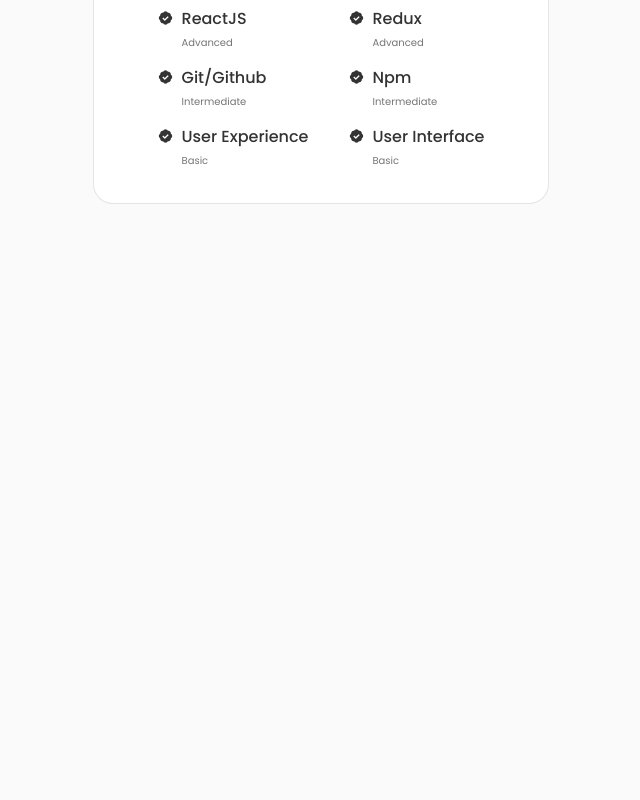
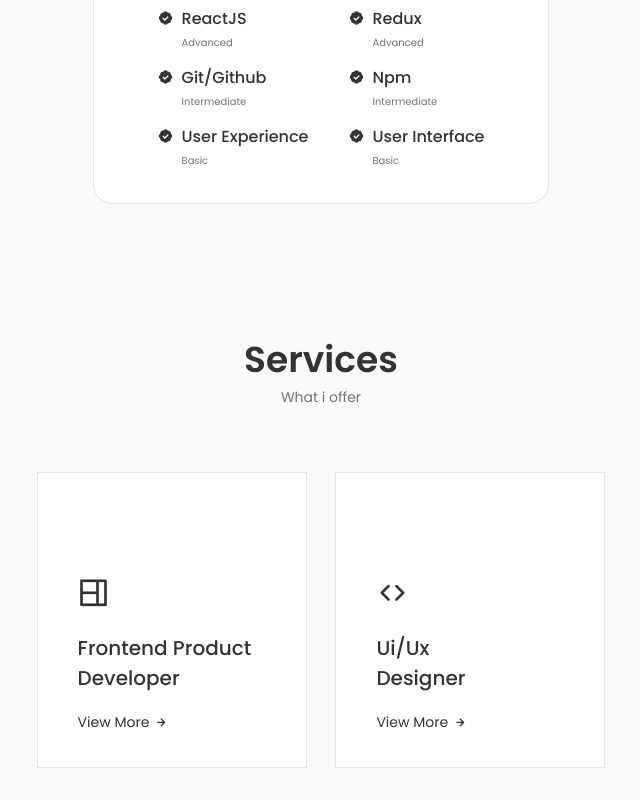
Before and after one commit to yahya-1/Portfolio-ReactJS, a React (Create React App) app: page / in a window 1280 px wide. Shown: the part 1687-2487 px from the top of the page, without its empty margins (319-959 px from the left). Before the commit the page ends 1923 px from the top, so only its background shows below. Built offline with nearby package versions, Linux system fonts and the light colour scheme.

Commit message:
Create a services section that contains my services in the frontend field with the end of the section's style. relate #14

```diff
--- a/src/App.css
+++ b/src/App.css
@@ -195,7 +195,7 @@
 /* For medium devices */
 @media screen and (max-width:768px) {
   body {
-    margin: 0 0 var(--header-hight) 0;
+    margin: 0 0 var(--header-height) 0;
   }
 
   .section {
--- a/src/App.js
+++ b/src/App.js
@@ -3,6 +3,7 @@
 import About from './components/about/About';
 import Header from './components/header/Header';
 import Home from './components/home/Home';
+import Services from './components/services/Services';
 import Skills from './components/skills/Skills';
 
 function App() {
@@ -14,6 +15,7 @@
         <Home />
         <About />
         <Skills />
+        <Services />
       </main>
     </>
   );
--- /dev/null
+++ b/src/components/services/Services.jsx
@@ -0,0 +1,114 @@
+import React, { useState } from 'react'
+import "./services.css"
+
+const Services = () => {
+    const [toggleState, setToggleState] = useState(0)
+
+    const toggleTab = (index) => {
+        setToggleState(index)
+    }
+    return (
+        <section className='services section' id='services'>
+            <h2 className='section__title'>Services</h2>
+            <span className='section__subtitle'>What i offer</span>
+
+            <div className='services__container container grid'>
+                <div className='services__content'>
+                    <div>
+                        <i className='uil uil-web-grid services__icon'></i>
+                        <h3 className='services__title'>Frontend Product  <br /> Developer</h3>
+                    </div>
+
+                    <span className='services__button' onClick={() => toggleTab(1)}>View More
+                        <i className='uil uil-arrow-right services__button-icon'></i>
+                    </span>
+
+                    <div className={toggleState === 1 ? "services__modal active__modal" : "services__modal"}>
+                        <div className='services__modal-content'>
+                            <i className='uil uil-times services_modal-close' onClick={() => toggleTab(0)} ></i>
+
+                            <h3 className='services__modal-title'>Frontend Product Developer</h3>
+                            <p className='services_modal-description'>
+                                service with more than two years of experience delivering high
+                                quality work to clients and businesses.
+                            </p>
+
+                            <ul className='services__modal-services grid'>
+                                <li className='services__modal-service'>
+                                    <i className='uil uil-check-circle services__modal-icon'></i>
+                                    <p className='services__modal-info'>
+                                        I develop the user interface.
+                                    </p>
+                                </li>
+
+                                <li className='services__modal-service'>
+                                    <i className='uil uil-check-circle services__modal-icon'></i>
+                                    <p className='services__modal-info'>
+                                        Web page development.
+                                    </p>
+                                </li>
+
+                                <li className='services__modal-service'>
+                                    <i className='uil uil-check-circle services__modal-icon'></i>
+                                    <p className='services__modal-info'>
+                                        Dealing with React js library and including offices in npm for React js.
+                                    </p>
+                                </li>
+                            </ul>
+
+                        </div>
+                    </div>
+                </div>
+
+                <div className='services__content'>
+                    <div>
+                        <i className='uil uil-arrow services__icon'></i>
+                        <h3 className='services__title'>Ui/Ux <br /> Designer</h3>
+                    </div>
+
+                    <span className='services__button' onClick={() => toggleTab(2)}>View More
+                        <i className='uil uil-arrow-right services__button-icon'></i>
+                    </span>
+
+                    <div className={toggleState === 2 ? "services__modal active__modal" : "services__modal"}>
+                        <div className='services__modal-content'>
+                            <i className='uil uil-times services_modal-close' onClick={() => toggleTab(0)}></i>
+
+                            <h3 className='services__modal-title'>Ui/Ux Designer</h3>
+                            <p className='services_modal-description'>
+                                Service with more than 3 years of experience.Providing quality work to
+                                clients and companies.
+                            </p>
+
+                            <ul className='services__modal-services grid'>
+                                <li className='services__modal-service'>
+                                    <i className='uil uil-check-circle services__modal-icon'></i>
+                                    <p className='services__modal-info'>
+                                        I create ux element interactions.
+                                    </p>
+                                </li>
+
+                                <li className='services__modal-service'>
+                                    <i className='uil uil-check-circle services__modal-icon'></i>
+                                    <p className='services__modal-info'>
+                                        I do consistent and modern user interfaces (ui).
+                                    </p>
+                                </li>
+
+                                <li className='services__modal-service'>
+                                    <i className='uil uil-check-circle services__modal-icon'></i>
+                                    <p className='services__modal-info'>
+                                        Design and mockups of products for companies.
+                                    </p>
+                                </li>
+                            </ul>
+
+                        </div>
+                    </div>
+                </div>
+            </div>
+        </section>
+    )
+}
+
+export default Services
--- /dev/null
+++ b/src/components/services/services.css
@@ -0,0 +1,165 @@
+.services__container {
+    grid-template-columns: repeat(2, 270px);
+    justify-content: center;
+    column-gap: 1.8rem;
+}
+
+.services__content {
+    position: relative;
+    border: 1px solid rgba(0, 0, 0, 0.1);
+    background-color: var(--container-color);
+    padding: 6rem 0 2rem 2.5rem;
+}
+
+.services__icon {
+    display: block;
+    font-size: 2rem;
+    color: var(--title-color);
+    margin-bottom: var(--mb-1);
+}
+
+.services__title {
+    font-size: var(--h3-font-size);
+    margin-bottom: var(--mb-1);
+    font-weight: var(--font-medium);
+}
+
+.services__button {
+    color: var(--title-color);
+    font-size: var(--small-font-size);
+    display: inline-flex;
+    align-items: center;
+    column-gap: 0.25rem;
+    cursor: pointer;
+}
+
+.services__button-icon {
+    font-size: 1rem;
+    transition: 0.3s;
+}
+
+.services__button:hover .services__button-icon {
+    transform: translateX(0.25rem);
+}
+
+.services__modal {
+    position: fixed;
+    top: 0;
+    right: 0;
+    left: 0;
+    bottom: 0;
+    background-color: rgba(0, 0, 0, 0.5);
+    z-index: var(--z-modal);
+    display: flex;
+    justify-content: center;
+    align-items: center;
+    padding: 0 1rem;
+    opacity: 0;
+    visibility: hidden;
+    transition: .3s
+}
+
+.services__modal-content {
+    width: 500px;
+    position: relative;
+    background-color: var(--container-color);
+    padding: 4.5rem 2.5rem 2.5rem;
+    border-radius: 1.5rem;
+}
+
+.services_modal-close {
+    position: absolute;
+    top: 1.5rem;
+    right: 1.5rem;
+    font-size: 1.5rem;
+    color: var(--title-color);
+    cursor: pointer;
+}
+
+.services__modal-title,
+.services__modal-description {
+    text-align: center;
+}
+
+.services__modal-title {
+    font-size: var(--h3-font-size);
+    font-weight: var(--font-medium);
+    margin-bottom: var(--mb-1);
+}
+
+.services__modal-description {
+    font-size: var(--small-font-size);
+    padding: 0 3.5rem;
+    margin-bottom: var(--mb-2);
+}
+
+.services__modal-services {
+    row-gap: 0.75rem;
+}
+
+
+.services__modal-service {
+    display: flex;
+    align-items: center;
+    column-gap: .5rem;
+}
+
+.services__modal-icon {
+    color: var(--title-color);
+    font-size: 1.1rem;
+}
+
+.services__modal-info {
+    font-size: var(--small-font-size);
+}
+
+/* Active Modal*/
+.active__modal {
+    opacity: 1;
+    visibility: visible;
+}
+
+
+/* ========== BREAKPOINTS ========== */
+/* For large devices */
+@media screen and (max-width:992px) {
+    .services__container {
+        grid-template-columns: repeat(2, 218px);
+    }
+}
+
+/* For medium devices */
+@media screen and (max-width:768px) {
+    .services__container {
+        grid-template-columns: repeat(2, 1fr);
+    }
+
+    .services__content {
+        padding: 3.5rem 0.5rem 1.25rem 1.5rem;
+    }
+
+    .services__icon {
+        font-size: 1.5rem;
+    }
+}
+
+@media screen and (max-width:576px) {
+    .services__modal-content {
+        padding: 4.5rem 1.5rem 2.5rem;
+    }
+
+    .services__modal-description {
+        padding: 0;
+    }
+}
+
+/* For small devices */
+@media screen and (max-width:350px) {
+    .services__container {
+        grid-template-columns: max-content;
+    }
+
+    .services__content {
+        padding-right: 6rem;
+    }
+}
```
